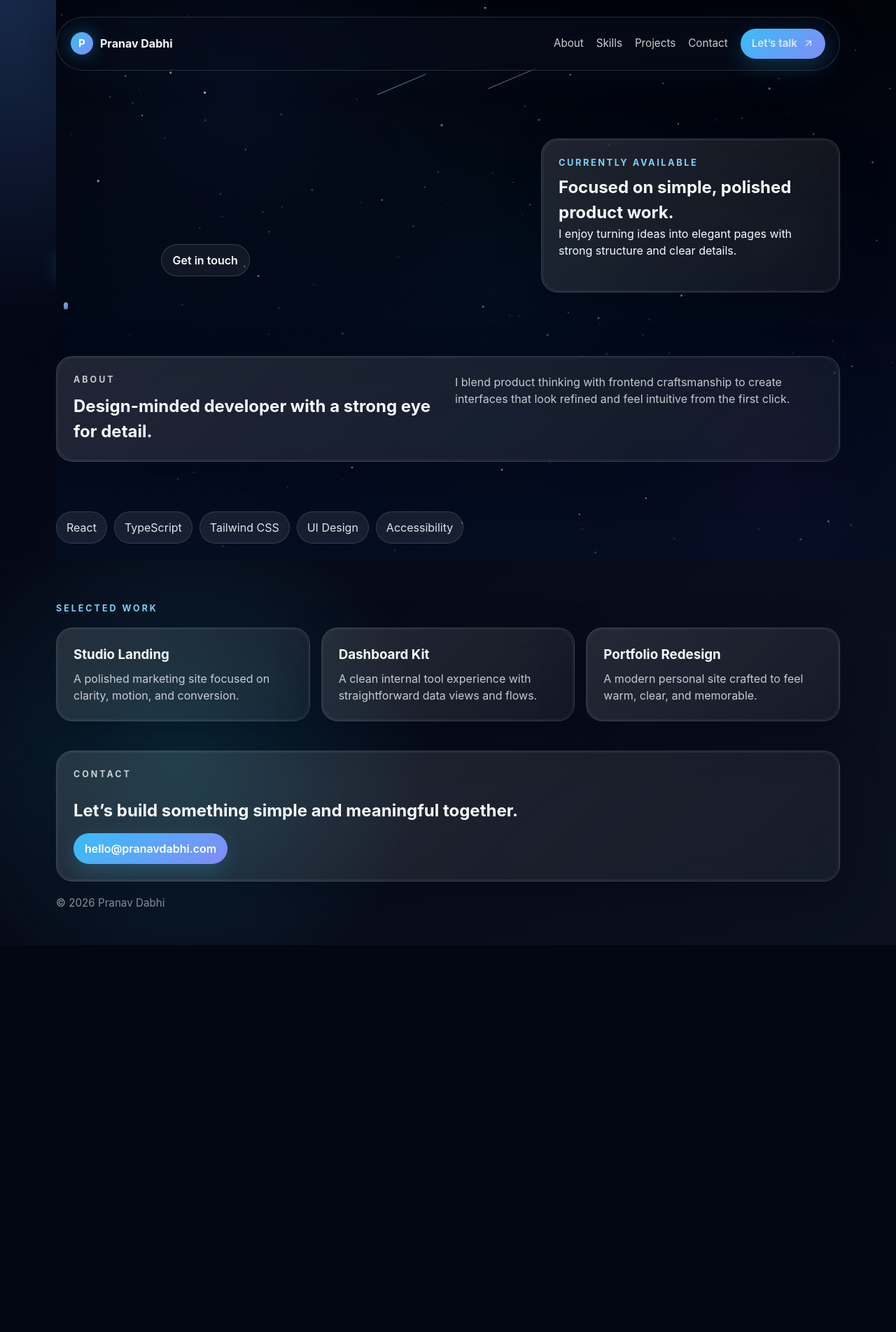
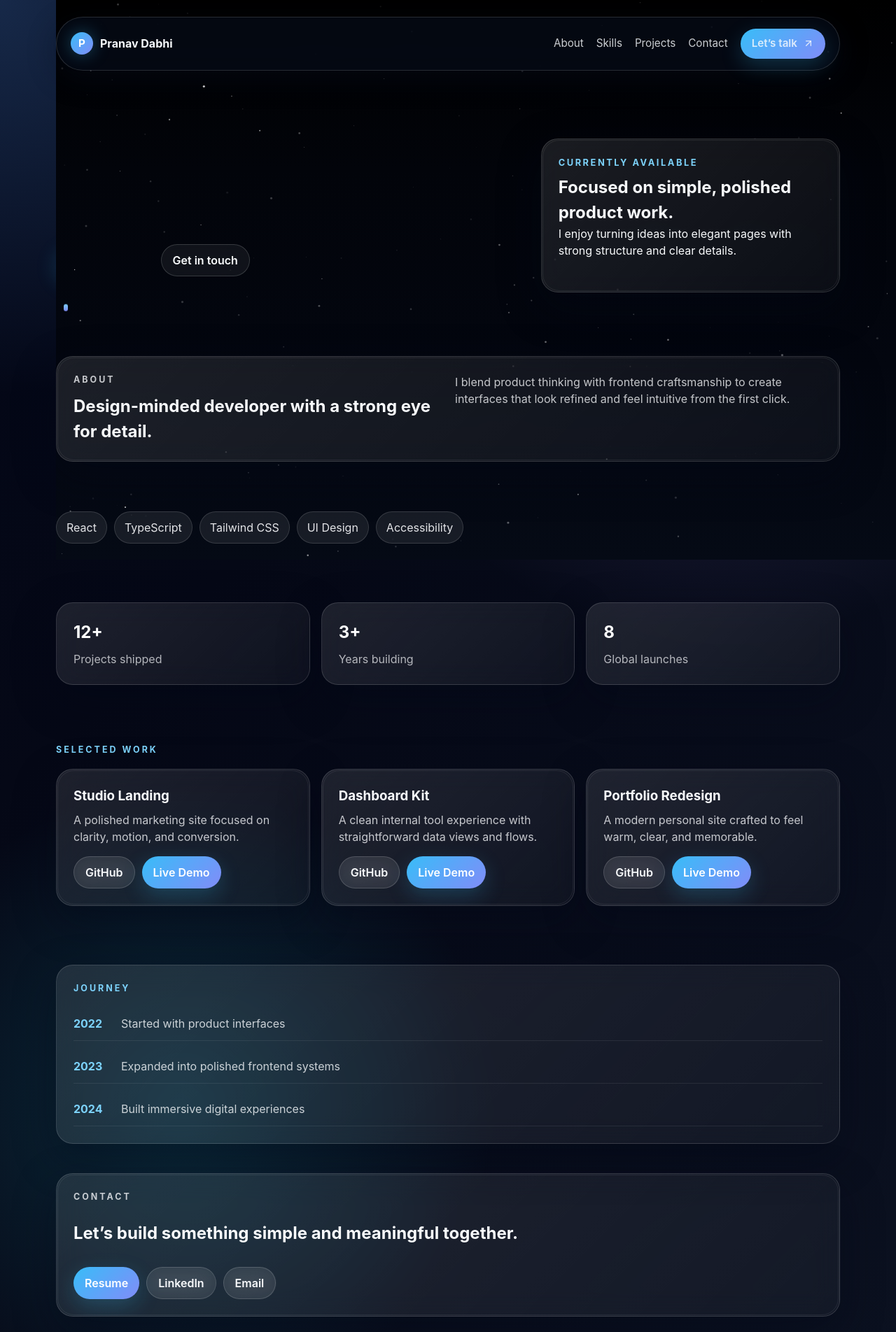
Before and after one commit to PranavAD36/portfolio, a React app: page / in a window 1280 px wide. Shown: the top 1904 px of the page at 70% size. Before the commit the page ends 1351 px from the top, so only its background shows below. Built offline with nearby package versions, Linux system fonts and the light colour scheme; the HTML template or start-up script is replaced by a standard one.

Commit message:
Add initial space theme and portfolio enhancements

```diff
--- a/src/components/SpaceBackground.tsx
+++ b/src/components/SpaceBackground.tsx
@@ -1,7 +1,6 @@
 import { useEffect, useRef } from 'react';
 
 type SpaceBackgroundProps = {
-  offset: { x: number; y: number };
   scrollY: number;
   reduceMotion: boolean;
 };
@@ -12,56 +11,30 @@ type Star = {
   radius: number;
   speed: number;
   opacity: number;
+  twinkleOffset: number;
   twinkleSpeed: number;
-  twinkleOffset: number;
-  brightness: number;
-};
-
-type ShootingStar = {
-  x: number;
-  y: number;
-  length: number;
-  speed: number;
-  opacity: number;
-  life: number;
 };
 
 const STAR_COUNT = 220;
-const SHOOTING_STAR_COUNT = 3;
-
 const clamp = (value: number, min: number, max: number) => Math.min(max, Math.max(min, value));
 
 const createStars = (width: number, height: number): Star[] =>
   Array.from({ length: STAR_COUNT }, () => ({
     x: Math.random() * width,
     y: Math.random() * height,
-    radius: Math.random() * 1.6 + 0.2,
-    speed: Math.random() * 0.28 + 0.08,
-    opacity: Math.random() * 0.7 + 0.15,
-    twinkleSpeed: Math.random() * 1.4 + 0.8,
+    radius: Math.random() * 1.4 + 0.2,
+    speed: Math.random() * 0.16 + 0.05,
+    opacity: Math.random() * 0.75 + 0.12,
     twinkleOffset: Math.random() * Math.PI * 2,
-    brightness: Math.random() * 0.85 + 0.15,
+    twinkleSpeed: Math.random() * 1.4 + 0.7,
   }));
 
-const createShootingStar = (width: number, height: number): ShootingStar => ({
-  x: Math.random() * width * 0.8,
-  y: Math.random() * height * 0.35,
-  length: 90 + Math.random() * 140,
-  speed: 5 + Math.random() * 6,
-  opacity: 0.8,
-  life: 0,
-});
-
-export default function SpaceBackground({ offset, scrollY, reduceMotion }: SpaceBackgroundProps) {
+export default function SpaceBackground({ scrollY, reduceMotion }: SpaceBackgroundProps) {
   const canvasRef = useRef<HTMLCanvasElement | null>(null);
   const starsRef = useRef<Star[]>([]);
-  const shootingStarsRef = useRef<ShootingStar[]>([]);
   const frameRef = useRef<number | null>(null);
   const lastTimeRef = useRef(0);
   const visibleRef = useRef(true);
-
-  const parallaxX = offset.x * 8;
-  const parallaxY = offset.y * 8 + scrollY * 0.015;
 
   useEffect(() => {
     const canvas = canvasRef.current;
@@ -78,7 +51,6 @@ export default function SpaceBackground({ offset, scrollY, reduceMotion }: Space
       canvas.style.height = `${window.innerHeight}px`;
       context.setTransform(dpr, 0, 0, dpr, 0, 0);
       starsRef.current = createStars(window.innerWidth, window.innerHeight);
-      shootingStarsRef.current = Array.from({ length: SHOOTING_STAR_COUNT }, () => createShootingStar(window.innerWidth, window.innerHeight));
     };
 
     const handleVisibility = () => {
@@ -102,100 +74,21 @@ export default function SpaceBackground({ offset, scrollY, reduceMotion }: Space
 
       context.clearRect(0, 0, width, height);
 
-      const nebulaOffsetX = parallaxX * 0.8;
-      const nebulaOffsetY = parallaxY * 0.8;
+      for (const star of starsRef.current) {
+        const twinkle = 0.55 + 0.45 * Math.sin(time * 0.001 * star.twinkleSpeed + star.twinkleOffset);
+        const alpha = clamp(star.opacity * twinkle, 0.08, 1);
+        const parallax = scrollY * 0.0007;
 
-      const gradient = context.createRadialGradient(
-        width * 0.2 + nebulaOffsetX,
-        height * 0.15 + nebulaOffsetY,
-        0,
-        width * 0.2 + nebulaOffsetX,
-        height * 0.15 + nebulaOffsetY,
-        width * 0.45,
-      );
-      gradient.addColorStop(0, 'rgba(18, 40, 95, 0.17)');
-      gradient.addColorStop(0.35, 'rgba(10, 20, 44, 0.1)');
-      gradient.addColorStop(1, 'rgba(1, 3, 10, 0)');
-      context.fillStyle = gradient;
-      context.fillRect(0, 0, width, height);
-
-      const gradientTwo = context.createRadialGradient(
-        width * 0.8 - nebulaOffsetX,
-        height * 0.85 - nebulaOffsetY,
-        0,
-        width * 0.8 - nebulaOffsetX,
-        height * 0.85 - nebulaOffsetY,
-        width * 0.4,
-      );
-      gradientTwo.addColorStop(0, 'rgba(46, 26, 90, 0.16)');
-      gradientTwo.addColorStop(0.35, 'rgba(18, 18, 44, 0.08)');
-      gradientTwo.addColorStop(1, 'rgba(1, 3, 10, 0)');
-      context.fillStyle = gradientTwo;
-      context.fillRect(0, 0, width, height);
-
-      const gradientThree = context.createRadialGradient(
-        width * 0.5 + nebulaOffsetX * 0.4,
-        height * 0.5 + nebulaOffsetY * 0.4,
-        0,
-        width * 0.5 + nebulaOffsetX * 0.4,
-        height * 0.5 + nebulaOffsetY * 0.4,
-        width * 0.38,
-      );
-      gradientThree.addColorStop(0, 'rgba(9, 62, 94, 0.12)');
-      gradientThree.addColorStop(1, 'rgba(1, 3, 10, 0)');
-      context.fillStyle = gradientThree;
-      context.fillRect(0, 0, width, height);
-
-      for (const star of starsRef.current) {
-        const twinkle = 0.6 + 0.4 * Math.sin(time * 0.001 * star.twinkleSpeed + star.twinkleOffset);
-        const alpha = clamp(star.opacity * twinkle * (0.7 + star.brightness * 0.4), 0.05, 1);
         context.beginPath();
-        context.arc(star.x, star.y, star.radius, 0, Math.PI * 2);
-        context.fillStyle = `rgba(255, 255, 255, ${alpha})`;
+        context.arc(star.x, star.y + parallax * 40, star.radius, 0, Math.PI * 2);
+        context.fillStyle = `rgba(255,255,255,${alpha})`;
         context.fill();
 
-        const driftX = (star.radius / 2) * (Math.sin(time * 0.0005 + star.twinkleOffset) * 0.35);
-        const driftY = (star.radius / 2) * (Math.cos(time * 0.0004 + star.twinkleOffset) * 0.35);
-        context.beginPath();
-        context.arc(star.x + driftX, star.y + driftY, Math.max(0.3, star.radius * 0.4), 0, Math.PI * 2);
-        context.fillStyle = `rgba(150, 220, 255, ${alpha * 0.3})`;
-        context.fill();
-
-        star.y += star.speed * (delta * 60) * 0.75;
-        star.x += Math.sin(time * 0.0001 + star.twinkleOffset) * 0.01;
+        star.y += star.speed * delta * 60;
         if (star.y > height + 2) {
           star.y = -4;
           star.x = Math.random() * width;
-          star.speed = Math.random() * 0.28 + 0.08;
-          star.opacity = Math.random() * 0.7 + 0.15;
-          star.radius = Math.random() * 1.6 + 0.2;
         }
-      }
-
-      for (const shootingStar of shootingStarsRef.current) {
-        shootingStar.life += delta;
-        if (shootingStar.life > 1.2) {
-          shootingStar.x = Math.random() * width * 0.8;
-          shootingStar.y = Math.random() * height * 0.35;
-          shootingStar.life = 0;
-          shootingStar.opacity = 0.8;
-          shootingStar.length = 90 + Math.random() * 140;
-          shootingStar.speed = 5 + Math.random() * 6;
-        }
-
-        const progress = clamp(shootingStar.life / 1.2, 0, 1);
-        const trailOpacity = (1 - progress) * shootingStar.opacity;
-        const trailX = shootingStar.x - Math.cos(0.4) * shootingStar.length * progress;
-        const trailY = shootingStar.y + Math.sin(0.4) * shootingStar.length * progress;
-        context.beginPath();
-        context.moveTo(shootingStar.x, shootingStar.y);
-        context.lineTo(trailX, trailY);
-        context.strokeStyle = `rgba(180, 220, 255, ${trailOpacity})`;
-        context.lineWidth = 1.2;
-        context.stroke();
-
-        shootingStar.x += shootingStar.speed * 1.8;
-        shootingStar.y += shootingStar.speed * 0.35;
       }
 
       frameRef.current = window.requestAnimationFrame(render);
@@ -210,7 +103,7 @@ export default function SpaceBackground({ offset, scrollY, reduceMotion }: Space
       window.removeEventListener('resize', resize);
       document.removeEventListener('visibilitychange', handleVisibility);
     };
-  }, [offset.x, offset.y, parallaxX, parallaxY, reduceMotion]);
+  }, [reduceMotion, scrollY]);
 
   useEffect(() => {
     if (reduceMotion) {
--- a/src/pages/HomePage.tsx
+++ b/src/pages/HomePage.tsx
@@ -1,9 +1,21 @@
-import { motion, useMotionValue, useSpring, useTransform } from 'framer-motion';
+import { motion } from 'framer-motion';
 import { useEffect, useMemo, useState } from 'react';
 import Navbar from '@/components/Navbar';
 import SpaceBackground from '@/components/SpaceBackground';
 
 const skills = ['React', 'TypeScript', 'Tailwind CSS', 'UI Design', 'Accessibility'];
+
+const stats = [
+  { label: 'Projects shipped', value: '12+' },
+  { label: 'Years building', value: '3+' },
+  { label: 'Global launches', value: '8' },
+];
+
+const journey = [
+  { year: '2022', title: 'Started with product interfaces' },
+  { year: '2023', title: 'Expanded into polished frontend systems' },
+  { year: '2024', title: 'Built immersive digital experiences' },
+];
 
 const projects = [
   {
@@ -21,17 +33,8 @@ const projects = [
 ];
 
 export default function HomePage() {
-  const [mousePosition, setMousePosition] = useState({ x: 0, y: 0 });
   const [scrollY, setScrollY] = useState(0);
   const [reduceMotion, setReduceMotion] = useState(false);
-
-  const x = useMotionValue(0);
-  const y = useMotionValue(0);
-  const springX = useSpring(x, { stiffness: 70, damping: 22 });
-  const springY = useSpring(y, { stiffness: 70, damping: 22 });
-
-  const rotateX = useTransform(springY, [-1, 1], [3, -3]);
-  const rotateY = useTransform(springX, [-1, 1], [-3, 3]);
 
   useEffect(() => {
     const mediaQuery = window.matchMedia('(prefers-reduced-motion: reduce)');
@@ -47,30 +50,19 @@ export default function HomePage() {
       });
     };
 
-    const handlePointerMove = (event: PointerEvent) => {
-      const { innerWidth, innerHeight } = window;
-      const xValue = (event.clientX / innerWidth - 0.5) * 2;
-      const yValue = (event.clientY / innerHeight - 0.5) * 2;
-      setMousePosition({ x: xValue, y: yValue });
-      x.set(xValue);
-      y.set(yValue);
-    };
-
-    window.addEventListener('pointermove', handlePointerMove);
     window.addEventListener('scroll', handleScroll, { passive: true });
     mediaQuery.addEventListener('change', updatePreference);
 
     handleScroll();
 
     return () => {
-      window.removeEventListener('pointermove', handlePointerMove);
       window.removeEventListener('scroll', handleScroll);
       mediaQuery.removeEventListener('change', updatePreference);
       if (frame) {
         window.cancelAnimationFrame(frame);
       }
     };
-  }, [x, y]);
+  }, []);
 
   const sectionMotion = useMemo(
     () => ({
@@ -84,7 +76,7 @@ export default function HomePage() {
 
   return (
     <div className="page">
-      <SpaceBackground offset={mousePosition} scrollY={scrollY} reduceMotion={reduceMotion} />
+      <SpaceBackground scrollY={scrollY} reduceMotion={reduceMotion} />
       <Navbar />
 
       <main id="home">
@@ -110,7 +102,6 @@ export default function HomePage() {
           <motion.div
             className="hero-card"
             aria-label="Profile summary"
-            style={{ rotateX, rotateY, transformPerspective: 1000 }}
             whileHover={{ y: -6, scale: 1.01, boxShadow: '0 20px 50px rgba(94, 234, 212, 0.18)' }}
             transition={{ type: 'spring', stiffness: 180, damping: 20 }}
           >
@@ -148,6 +139,17 @@ export default function HomePage() {
           </div>
         </motion.section>
 
+        <motion.section className="section" {...sectionMotion}>
+          <div className="stats-grid">
+            {stats.map((stat) => (
+              <div key={stat.label} className="stat-card">
+                <strong>{stat.value}</strong>
+                <span>{stat.label}</span>
+              </div>
+            ))}
+          </div>
+        </motion.section>
+
         <motion.section id="projects" className="section" {...sectionMotion}>
           <p className="eyebrow">Selected work</p>
           <div className="card-grid">
@@ -160,22 +162,62 @@ export default function HomePage() {
               >
                 <h3>{project.title}</h3>
                 <p>{project.description}</p>
+                <div className="card-actions">
+                  <a className="button secondary" href="#">
+                    GitHub
+                  </a>
+                  <a className="button primary" href="#">
+                    Live Demo
+                  </a>
+                </div>
               </motion.article>
             ))}
+          </div>
+        </motion.section>
+
+        <motion.section className="section" {...sectionMotion}>
+          <div className="timeline-card">
+            <p className="eyebrow">Journey</p>
+            <div className="timeline-list">
+              {journey.map((item) => (
+                <div key={item.year} className="timeline-item">
+                  <span>{item.year}</span>
+                  <p>{item.title}</p>
+                </div>
+              ))}
+            </div>
           </div>
         </motion.section>
 
         <motion.section id="contact" className="section contact" {...sectionMotion}>
           <p className="eyebrow">Contact</p>
           <h2>Let’s build something simple and meaningful together.</h2>
+          <div className="contact-actions">
             <motion.a
               className="button primary"
-            href="mailto:hello@pranavdabhi.com"
+              href="#"
               whileHover={{ y: -4, scale: 1.03, boxShadow: '0 16px 45px rgba(56, 189, 248, 0.25)' }}
               whileTap={{ scale: 0.97 }}
             >
-            hello@pranavdabhi.com
+              Resume
             </motion.a>
+            <motion.a
+              className="button secondary"
+              href="#"
+              whileHover={{ y: -4, scale: 1.03, boxShadow: '0 16px 45px rgba(56, 189, 248, 0.25)' }}
+              whileTap={{ scale: 0.97 }}
+            >
+              LinkedIn
+            </motion.a>
+            <motion.a
+              className="button secondary"
+              href="#"
+              whileHover={{ y: -4, scale: 1.03, boxShadow: '0 16px 45px rgba(56, 189, 248, 0.25)' }}
+              whileTap={{ scale: 0.97 }}
+            >
+              Email
+            </motion.a>
+          </div>
         </motion.section>
       </main>
 
--- a/src/styles/index.css
+++ b/src/styles/index.css
@@ -178,9 +178,11 @@ h1 {
 .hero-card,
 .info-card,
 .about,
-.contact {
-  background: linear-gradient(135deg, rgba(255, 255, 255, 0.12), rgba(255, 255, 255, 0.05));
-  border: 1px solid rgba(255, 255, 255, 0.16);
+.contact,
+.timeline-card,
+.stat-card {
+  background: linear-gradient(135deg, rgba(255, 255, 255, 0.1), rgba(255, 255, 255, 0.04));
+  border: 1px solid rgba(255, 255, 255, 0.14);
   border-radius: 24px;
   padding: 24px;
   box-shadow: 0 20px 60px rgba(2, 8, 23, 0.4);
@@ -243,6 +245,59 @@ h1 {
   border-radius: 999px;
   color: rgba(248, 250, 252, 0.9);
   backdrop-filter: blur(12px);
+}
+
+.stats-grid {
+  display: grid;
+  grid-template-columns: repeat(3, minmax(0, 1fr));
+  gap: 16px;
+}
+
+.stat-card {
+  display: flex;
+  flex-direction: column;
+  gap: 8px;
+}
+
+.stat-card strong {
+  font-size: 1.5rem;
+  color: white;
+}
+
+.stat-card span {
+  color: rgba(248, 250, 252, 0.7);
+}
+
+.card-actions,
+.contact-actions {
+  display: flex;
+  flex-wrap: wrap;
+  gap: 10px;
+  margin-top: 16px;
+}
+
+.timeline-list {
+  display: grid;
+  gap: 12px;
+  margin-top: 16px;
+}
+
+.timeline-item {
+  display: flex;
+  gap: 14px;
+  align-items: baseline;
+  padding: 12px 0;
+  border-bottom: 1px solid rgba(255, 255, 255, 0.08);
+}
+
+.timeline-item span {
+  color: #7dd3fc;
+  font-weight: 700;
+  min-width: 54px;
+}
+
+.timeline-item p {
+  color: rgba(248, 250, 252, 0.8);
 }
 
 .card-grid {
@@ -312,9 +367,7 @@ h1 {
   width: 100%;
   height: 100%;
   display: block;
-  background:
-    radial-gradient(circle at 20% 20%, rgba(13, 26, 53, 0.22), transparent 35%),
-    linear-gradient(180deg, #01030a 0%, #020611 35%, #03091a 65%, #050d22 100%);
+  background: linear-gradient(180deg, #000000 0%, #02040a 30%, #03060f 65%, #050a15 100%);
 }
 
 .space-background__base {
@@ -461,7 +514,8 @@ h1 {
 
   .hero,
   .about,
-  .card-grid {
+  .card-grid,
+  .stats-grid {
     grid-template-columns: 1fr;
   }
 
```
Lines whose indentation alone changed are shown as unchanged.
